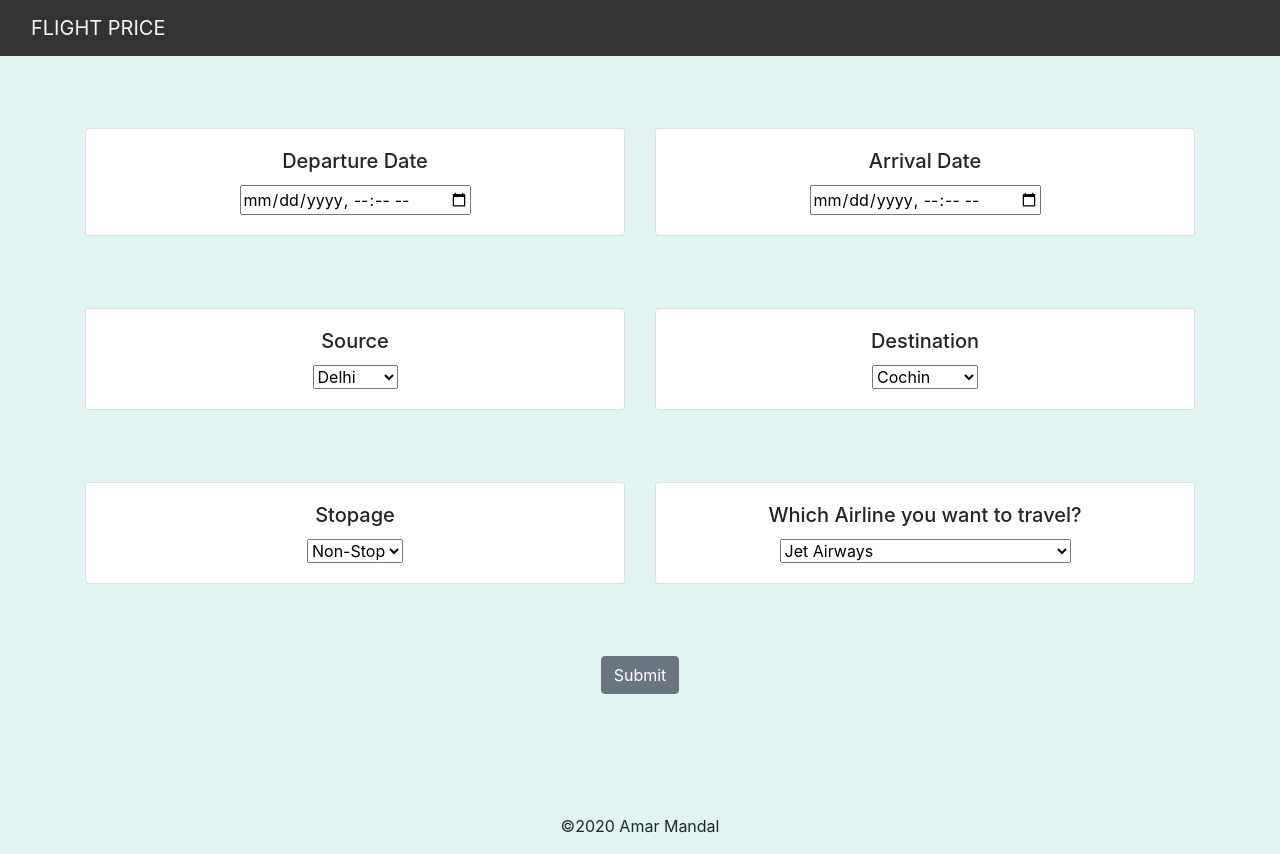
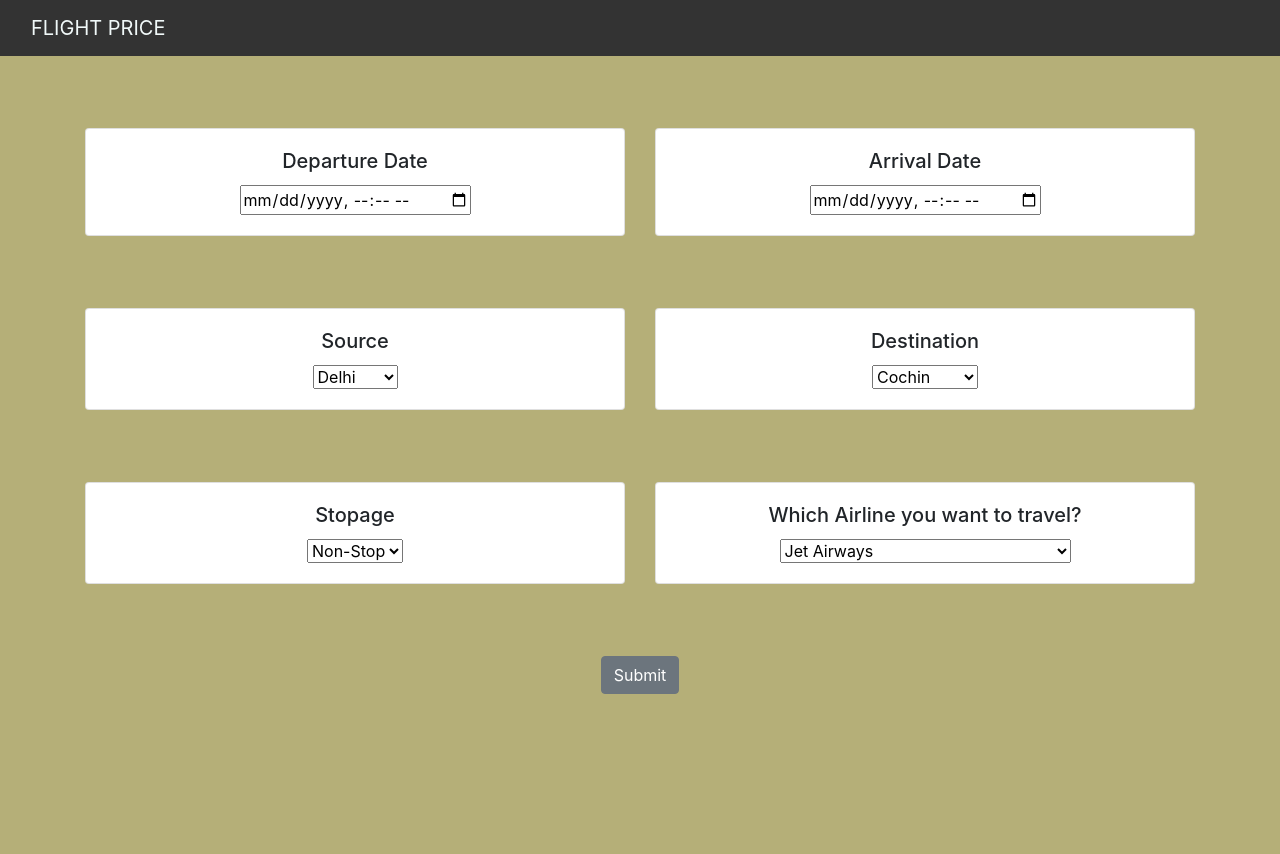
Before and after one commit to HatimLukmani/project2, a Flask app: page / in a window 1280 px wide. After the commit the page ends 694 px from the top, so only its background shows below. Run offline with Flask 2, Linux system fonts and the light colour scheme; parts of the project's set-up code (start-up, migrations or seed data) failed here and were passed over; some libraries are stand-ins or nearby versions.

Commit message:
first commit

```diff
--- a/static/css/styles.css
+++ b/static/css/styles.css
@@ -1,5 +1,5 @@
 body {
-    background-color: #e1f4f3;
+    background-color: #b5af78;
     text-align: center;
 }
 
--- a/templates/home.html
+++ b/templates/home.html
@@ -160,7 +160,7 @@
 
         <br>
         <br>
-        <p>©2020 Amar Mandal</p>
+
 
     </div>
 
```
